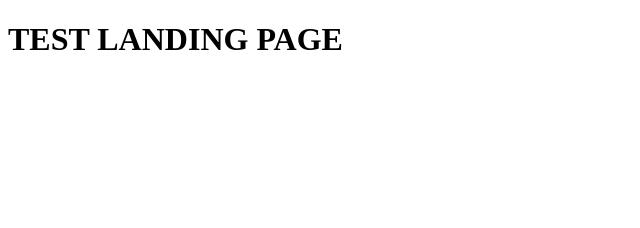
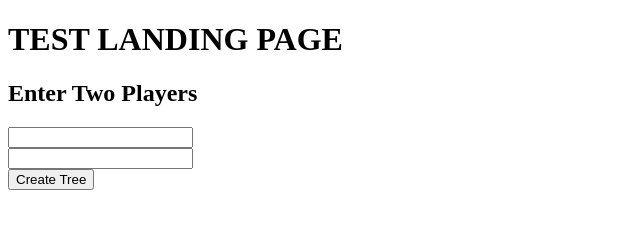
Before and after one commit to jfrank1120/Trade-Tree-Creator, a plain HTML site: page src/static/index.html in a window 1280 px wide. Shown: the whole page, without its empty margins (0-640 px from the left). Drawn offline with Linux system fonts and the light colour scheme.

Commit message:
Minor changes
-Updated index file
-Scripting changes (unsure if they work)

```diff
--- a/src/static/index.html
+++ b/src/static/index.html
@@ -4,7 +4,23 @@
     <meta charset="UTF-8">
     <title>Trade Tree Creator</title>
 </head>
-<body>
+<body class="container">
     <h1> TEST LANDING PAGE </h1>
+
+<div class="top_area">
+    <h2> Enter Two Players</h2>
+    <div>
+        <input id="player_one">
+    </div>
+    <div>
+        <input id="player_two">
+    </div>
+    <div>
+        <button type="button" class="btn-block btn-lg"> Create Tree</button>
+    </div>
+</div>
+<div class="tree-creation">
+
+</div>
 </body>
 </html>
```
Also changed, not shown: 3 other files.
